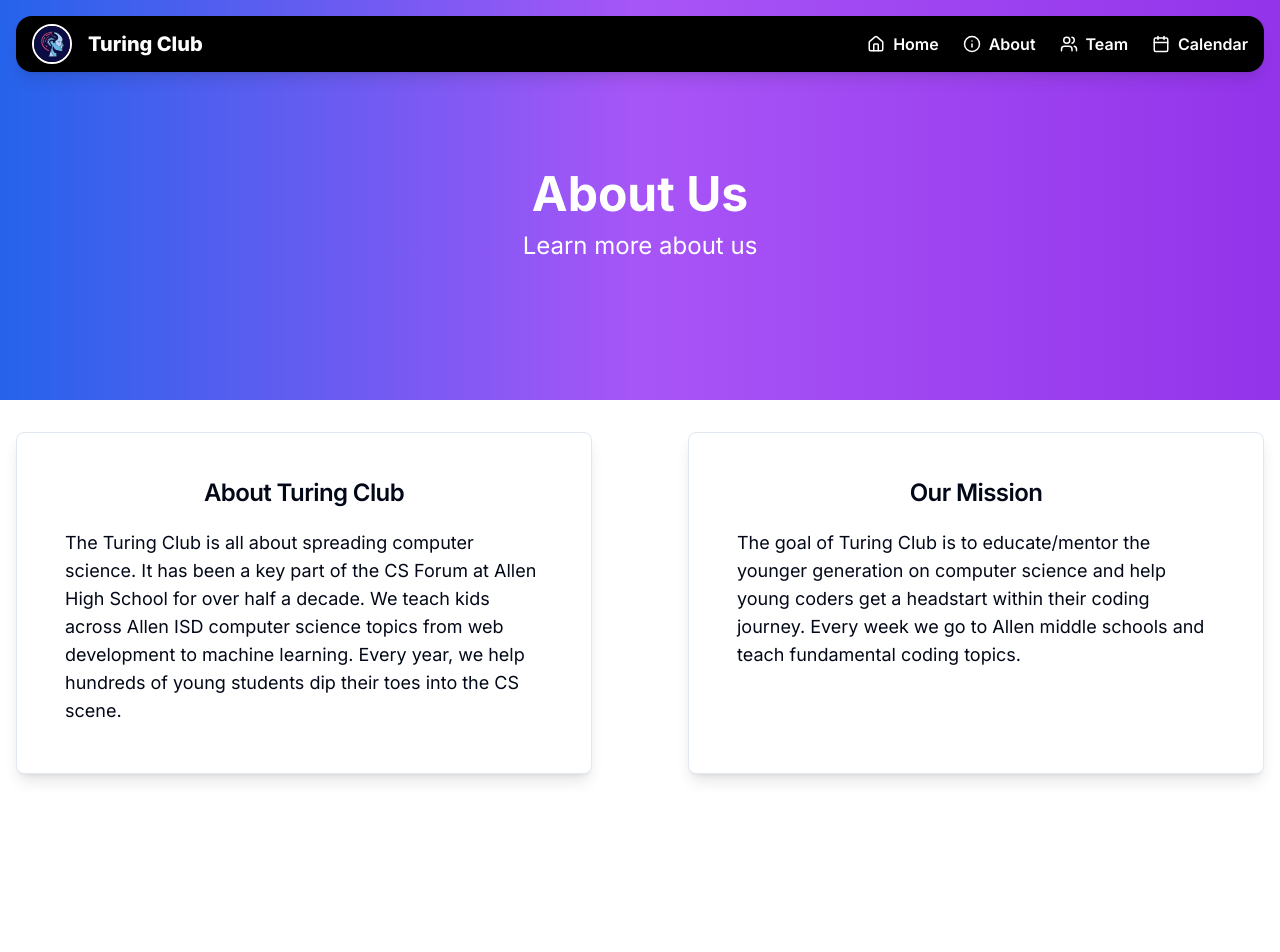
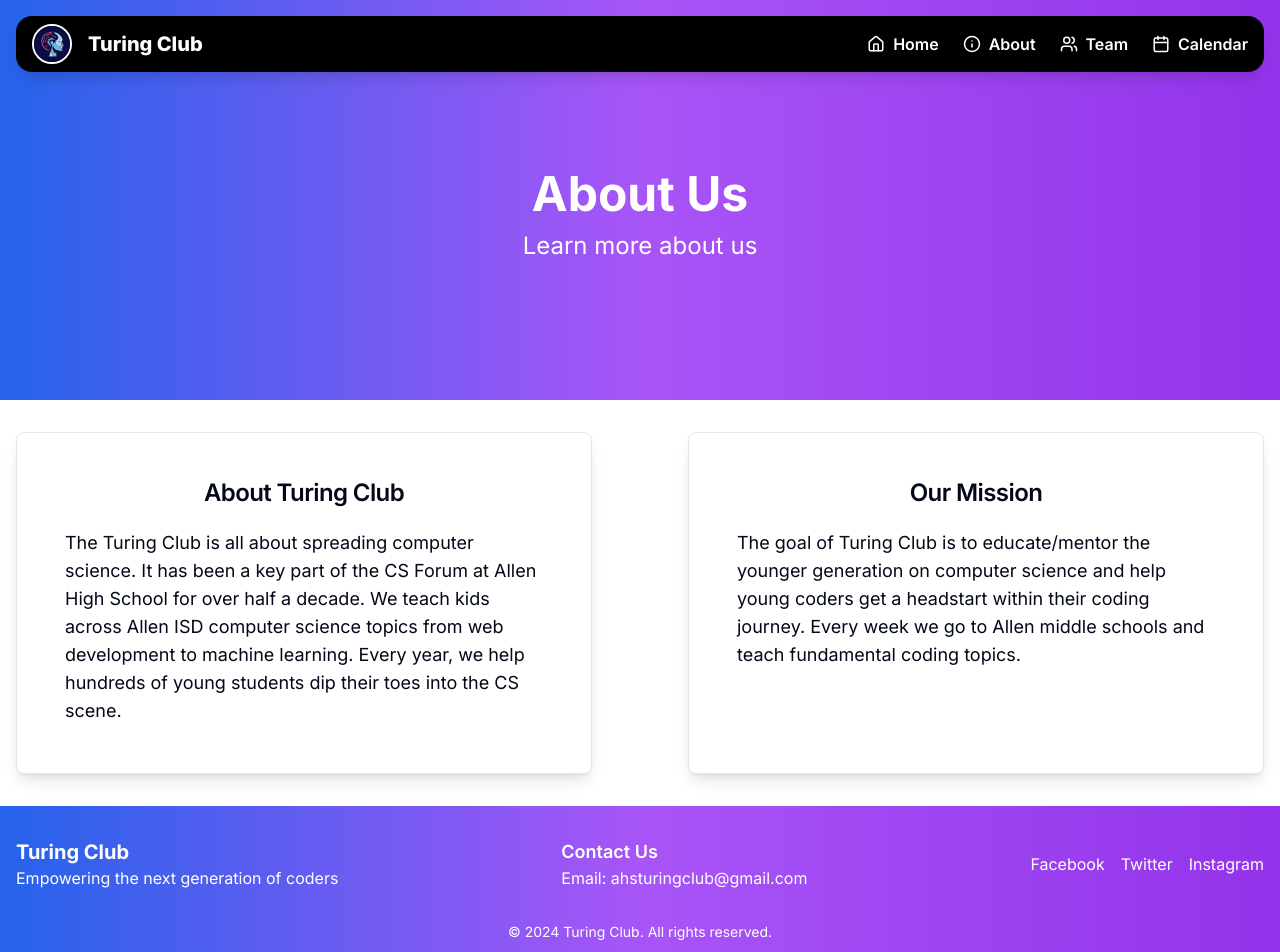
Before and after one commit to AndrxwWxng/turing-club, a Next.js app: page /about in a window 1280 px wide. Shown: the top 952 px of the page. Before the commit the page ends 806 px from the top, so only its background shows below. Built offline with nearby package versions, Linux system fonts and the light colour scheme.

Commit message:
footer on about page

```diff
--- a/src/app/about/page.tsx
+++ b/src/app/about/page.tsx
@@ -6,6 +6,7 @@
   CardTitle,
 } from "@/components/ui/card";
 import Header from '@/components/Header';
+import Footer from '@/components/Footer';
 
 const AboutPage = () => {
   return (
@@ -40,6 +41,7 @@
           </Card>
         </div>
       </div>
+      <Footer />
     </div>
   );
 };
--- a/src/app/calendar/page.tsx
+++ b/src/app/calendar/page.tsx
@@ -1,12 +1,14 @@
 import React from 'react';
 import CalendarPage from '@/components/Calendar';
 import Header from '@/components/Header';
+import Footer from '@/components/Footer';
 
 const CalenderPage = () => {
     return (
         <>
         <Header title="Meeting Calendar" subtitle="Check our upcoming events" />
         <CalendarPage />
+        <Footer />
         </>
     );
 };
--- a/src/app/team/page.tsx
+++ b/src/app/team/page.tsx
@@ -1,12 +1,14 @@
 import React from 'react';
 import Team from '@/components/Team';
 import Header from '@/components/Header';
+import Footer from '@/components/Footer';
 
 const TeamPage = () => {
     return (
         <>
         <Header title="Our Team" subtitle="Meet the people behind Turing Club" />
         <Team/>
+        <Footer />
         </>
     );
 };
--- a/src/components/Footer.tsx
+++ b/src/components/Footer.tsx
@@ -0,0 +1,28 @@
+import React from 'react';
+
+const Footer = () => {
+  return (
+    <footer className="bg-gradient-to-r from-blue-600 via-purple-500 to-purple-600 text-white py-8">
+      <div className="container mx-auto px-4 flex flex-col md:flex-row justify-between items-center">
+        <div className="mb-4 md:mb-0">
+          <h3 className="text-xl font-bold">Turing Club</h3>
+          <p>Empowering the next generation of coders</p>
+        </div>
+        <div className="mb-4 md:mb-0">
+          <h4 className="text-lg font-semibold">Contact Us</h4>
+          <p>Email: ahsturingclub@gmail.com</p>
+        </div>
+        <div className="flex space-x-4">
+          <a href="#" className="hover:text-gray-200">Facebook</a>
+          <a href="#" className="hover:text-gray-200">Twitter</a>
+          <a href="#" className="hover:text-gray-200">Instagram</a>
+        </div>
+      </div>
+      <div className="text-center mt-8">
+        <p className="text-sm">&copy; 2024 Turing Club. All rights reserved.</p>
+      </div>
+    </footer>
+  );
+};
+
+export default Footer;
```
